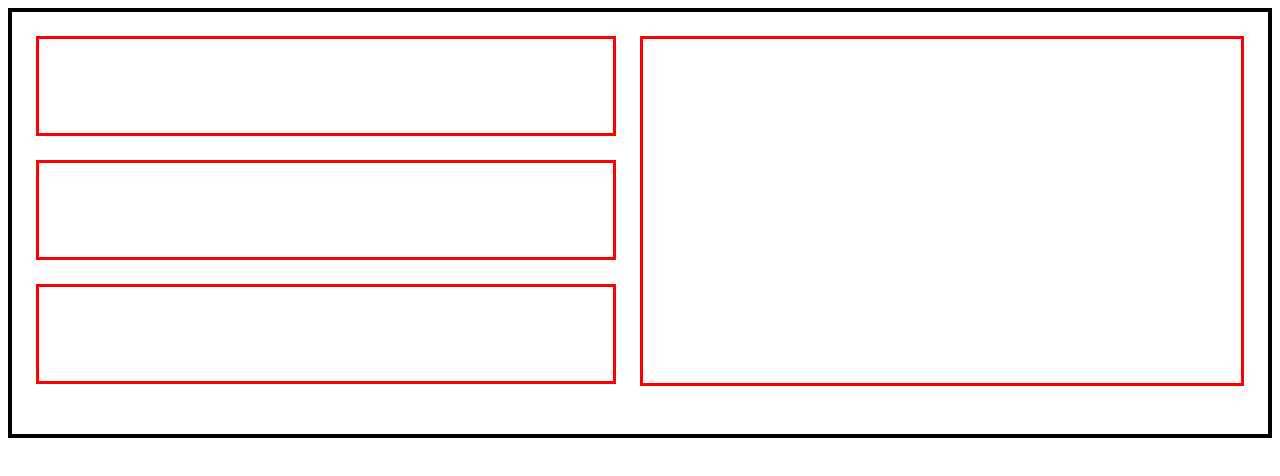
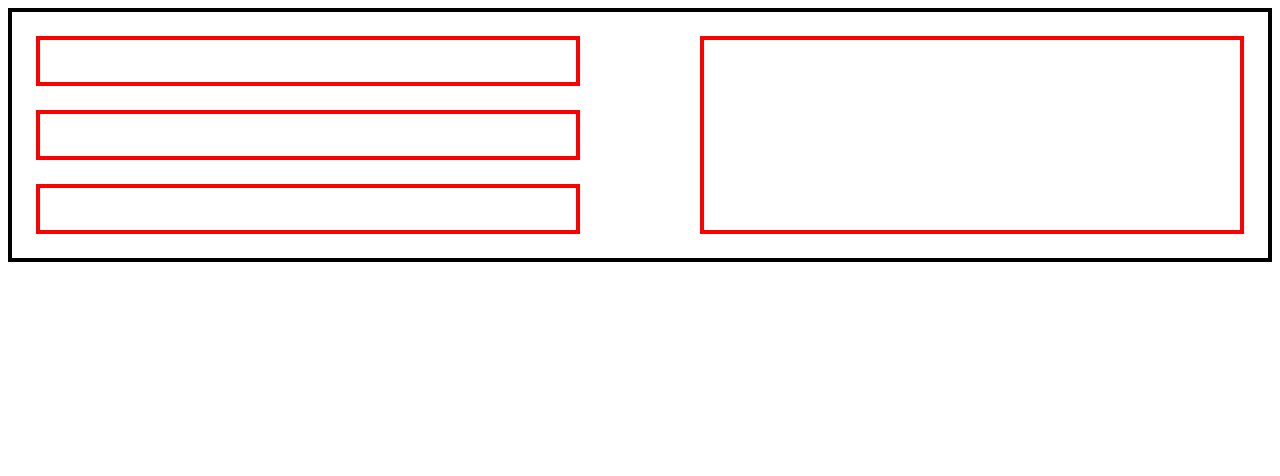
Before and after one commit to J33V4NS1DHU/CSS-Layout-3, a plain HTML site: page index.html in a window 1280 px wide. Drawn offline with Linux system fonts and the light colour scheme.

Commit message:
New changes to CSS to make it more simple

```diff
--- a/styles.css
+++ b/styles.css
@@ -5,22 +5,23 @@
 .container {
     border: 4px solid black;
     display: flex;
-    padding: 24px;
+    padding: 24px 24px 0 24px;
     justify-content: space-between;
 }
 
 .box {
-    height: 100px;
-    border: solid red;
+    border: 4px solid red;
     margin-bottom: 24px;
 }
 
+.box-small {
+    height: 50px;
+}
+
 .box-wrapper {
-    width: 50%;
-    padding-right: 24px;
+    width: 45%;
 }
 
 .box-large {
-    width: 50%;
-    height: 350px;
+    width: 45%;
 }
```
